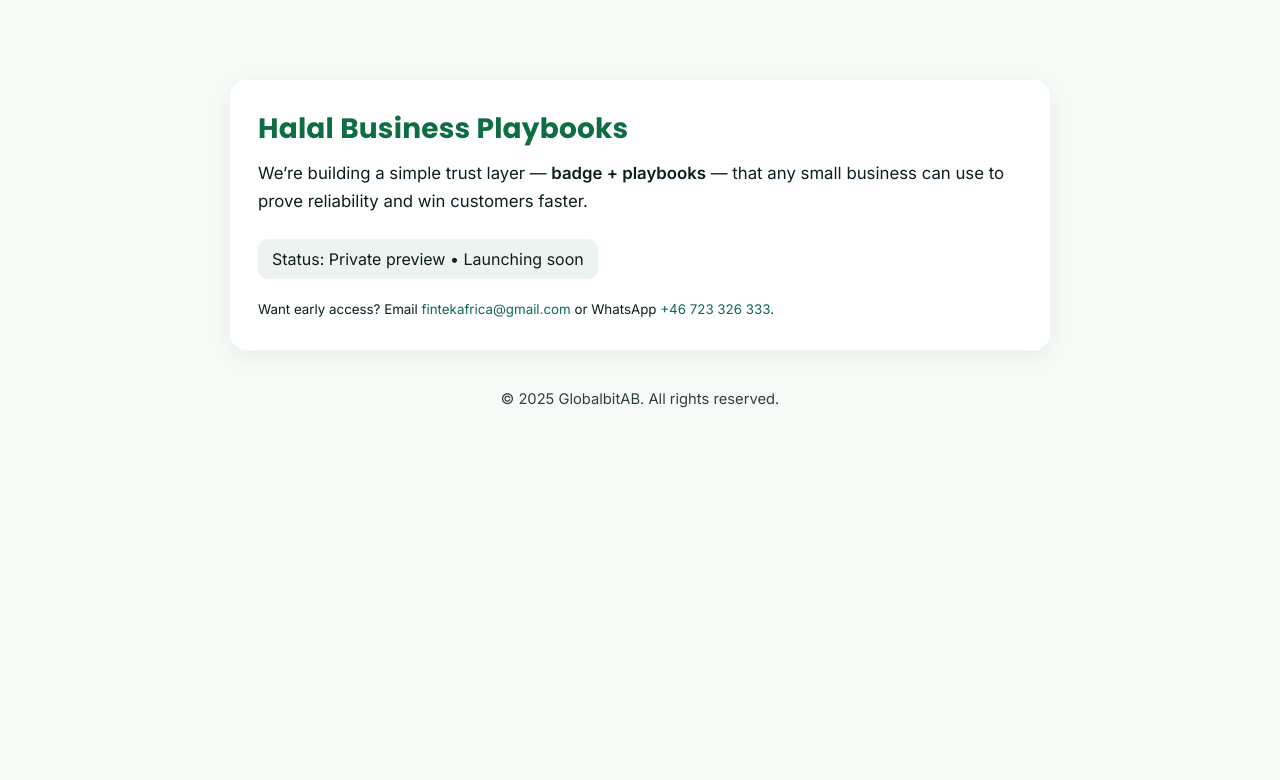
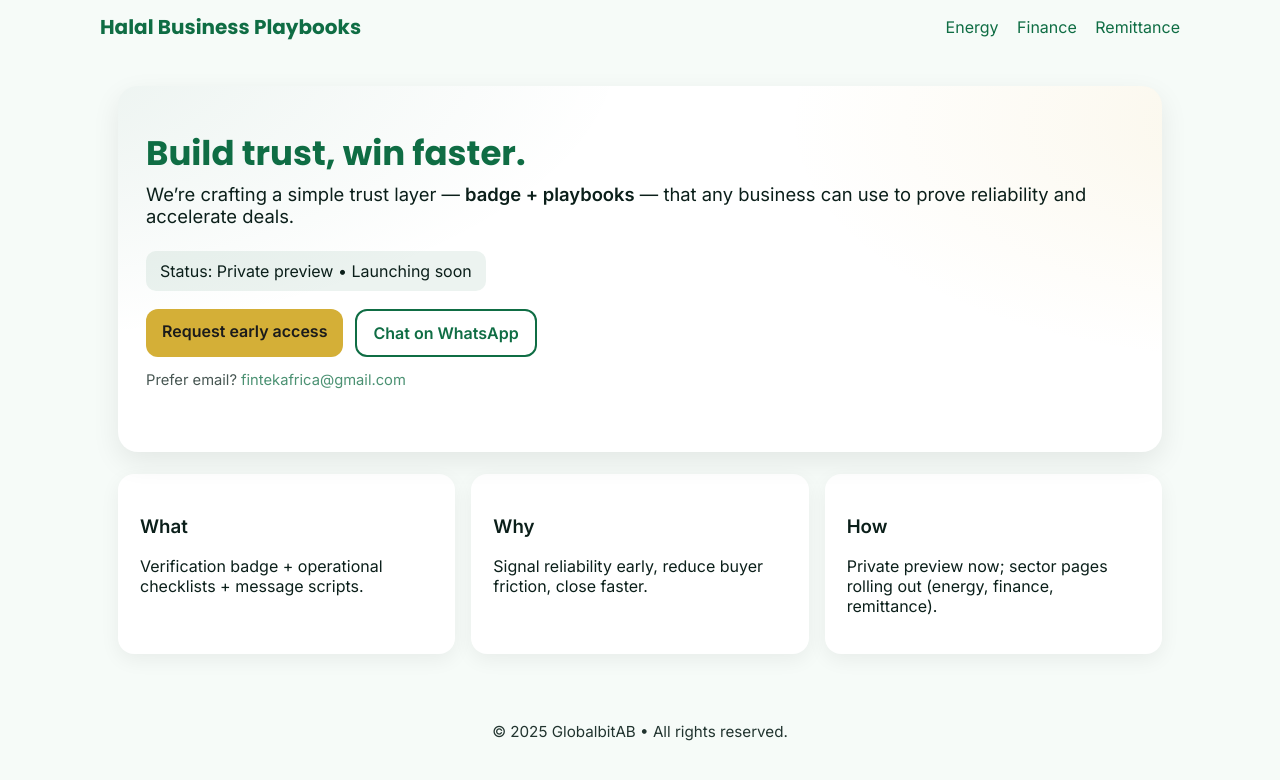
Before and after one commit to GlobalbitAB/HalalBusinessPlaybooks, a plain HTML site: page docs/index.html in a window 1280 px wide. Drawn offline with Linux system fonts and the light colour scheme.

Commit message:
feat(site): upgrade homepage hero (noindex, emerald+gold, early-access CTAs)

```diff
--- a/docs/index.html
+++ b/docs/index.html
@@ -4,99 +4,55 @@
   <meta charset="utf-8">
   <title>Halal Business Playbooks — Coming Soon</title>
   <meta name="viewport" content="width=device-width, initial-scale=1">
-  <!-- Keep this so Google/Bing don't index while we build -->
   <meta name="robots" content="noindex, nofollow">
-
-  <!-- Fonts -->
   <link href="https://fonts.googleapis.com/css2?family=Inter:wght@400;600&family=Poppins:wght@700&display=swap" rel="stylesheet">
-
-  <style>
-    /* Islamic-inspired palette (Emerald + Gold) */
-    :root{
-      --brand:#0F6D44;   /* Emerald */
-      --accent:#D4AF37;  /* Gold */
-      --dark:#0B1F1A;    /* Deep green-black (text) */
-      --light:#F6FBF8;   /* Mint-ivory background */
-      --white:#FFFFFF;
-    }
-
-    /* Base */
-    *{box-sizing:border-box}
-    html,body{margin:0;padding:0}
-    body{
-      background:var(--light);
-      color:var(--dark);
-      font-family:Inter,system-ui,-apple-system,Segoe UI,Roboto,sans-serif;
-      -webkit-font-smoothing:antialiased;
-      -moz-osx-font-smoothing:grayscale;
-    }
-    a{color:var(--brand);text-decoration:none}
-    a:hover{text-decoration:underline}
-
-    /* Layout */
-    .wrap{max-width:920px;margin:0 auto;padding:40px 16px}
-    .card{
-      background:var(--white);
-      border-radius:16px;
-      padding:28px;
-      box-shadow:0 6px 24px rgba(0,0,0,.06);
-      max-width:820px;
-      margin:40px auto;
-    }
-
-    /* Type & components */
-    h1{
-      font-family:Poppins,Inter,Arial,sans-serif;
-      font-weight:700;
-      font-size:28px;
-      margin:0 0 10px;
-      color:var(--brand);
-      letter-spacing:.2px;
-    }
-    p{line-height:1.65;margin:8px 0 14px}
-    .lead{font-size:1.05rem}
-    .badge{
-      display:inline-block;
-      padding:10px 14px;
-      border-radius:10px;
-      background:rgba(15,109,68,.08); /* soft emerald tint */
-      margin-top:10px;
-    }
-    .footer{
-      text-align:center;
-      font-size:.92rem;
-      opacity:.85;
-      margin:32px 0 18px;
-    }
-  </style>
+  <link rel="stylesheet" href="assets/theme.css">
 </head>
 <body>
-  <div class="wrap">
-    <!-- SINGLE, CLEAN HERO -->
-    <div class="card">
-      <h1>Halal Business Playbooks</h1>
+  <header class="header container">
+    <div class="logo">Halal Business Playbooks</div>
+    <nav class="nav">
+      <a href="sectors/energy/">Energy</a>
+      <a href="sectors/finance/">Finance</a>
+      <a href="sectors/remittance/">Remittance</a>
+    </nav>
+  </header>
+
+  <main class="container">
+    <!-- Elegant Coming-Soon hero -->
+    <section class="hero">
+      <h1>Build trust, win faster.</h1>
       <p class="lead">
-        We’re building a simple trust layer — <strong>badge + playbooks</strong> —
-        that any small business can use to prove reliability and win customers faster.
+        We’re crafting a simple trust layer — <strong>badge + playbooks</strong> — that any business can use
+        to prove reliability and accelerate deals.
       </p>
+      <span class="badge">Status: Private preview • Launching soon</span>
 
-      <div class="badge">Status: Private preview • Launching soon</div>
+      <div class="actions">
+        <a class="btn" target="_blank" rel="noopener"
+           href="https://mail.google.com/mail/?view=cm&fs=1&to=fintekafrica@gmail.com&su=Early%20Access%20Request%20%5BHV%5D&body=Salaam%2C%0A%0AI%27d%20like%20early%20access.%0ABusiness%20name%3A%20_____%0AWebsite%2Fsocial%3A%20_____%0ACountry%3A%20_____%0AWhatsApp%3A%20_____">
+          Request early access
+        </a>
+        <a class="btn-ghost" target="_blank" rel="noopener"
+           href="https://wa.me/46723326333?text=Salaam%20-%20Early%20access%20for%20Halal%20Business%20Playbooks.%0ABusiness%20name%3A%20_____%0AWebsite%2Fsocial%3A%20_____%0A">
+          Chat on WhatsApp
+        </a>
+      </div>
 
-      <p style="margin:16px 0 0">
-        <small>
-          Want early access? Email
-          <a href="mailto:fintekafrica@gmail.com">fintekafrica@gmail.com</a>
-          or WhatsApp
-          <a href="https://wa.me/46723326333" target="_blank" rel="noopener">+46&nbsp;723&nbsp;326&nbsp;333</a>.
-        </small>
+      <p class="small muted" style="margin-top:14px">
+        Prefer email? <a href="mailto:fintekafrica@gmail.com">fintekafrica@gmail.com</a>
       </p>
-    </div>
+    </section>
 
-    <div class="footer">
-      © <span id="y"></span> GlobalbitAB. All rights reserved.
-    </div>
-  </div>
+    <!-- Optional: three small info cards (kept quiet/neutral) -->
+    <section class="grid three" style="margin-top:22px">
+      <div class="card"><h3>What</h3><p>Verification badge + operational checklists + message scripts.</p></div>
+      <div class="card"><h3>Why</h3><p>Signal reliability early, reduce buyer friction, close faster.</p></div>
+      <div class="card"><h3>How</h3><p>Private preview now; sector pages rolling out (energy, finance, remittance).</p></div>
+    </section>
+  </main>
 
+  <footer class="footer">© <span id="y"></span> GlobalbitAB • All rights reserved.</footer>
   <script>document.getElementById('y').textContent=new Date().getFullYear();</script>
 </body>
 </html>
```
